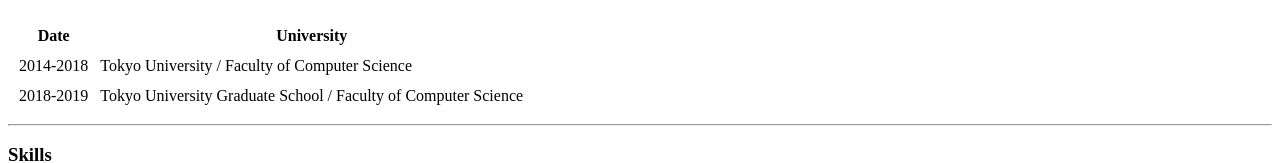
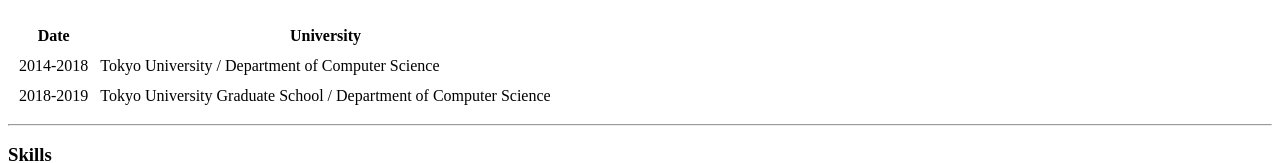
Before and after one commit to sekainosuda/cv, a plain HTML site: page index.html in a window 1280 px wide. Shown: the part 375-538 px from the top of the page. Drawn offline with Linux system fonts and the light colour scheme.

Commit message:
updated index.html

```diff
--- a/index.html
+++ b/index.html
@@ -37,11 +37,11 @@
     </tr>
     <tr>
       <td>2014-2018</td>
-      <td>Tokyo University / Faculty of Computer Science</td>
+      <td>Tokyo University / Department of Computer Science</td>
     </tr>
     <tr>
       <td>2018-2019</td>
-      <td>Tokyo University Graduate School / Faculty of Computer Science</td>
+      <td>Tokyo University Graduate School / Department of Computer Science</td>
     </tr>
   </table>
   <hr>
```
